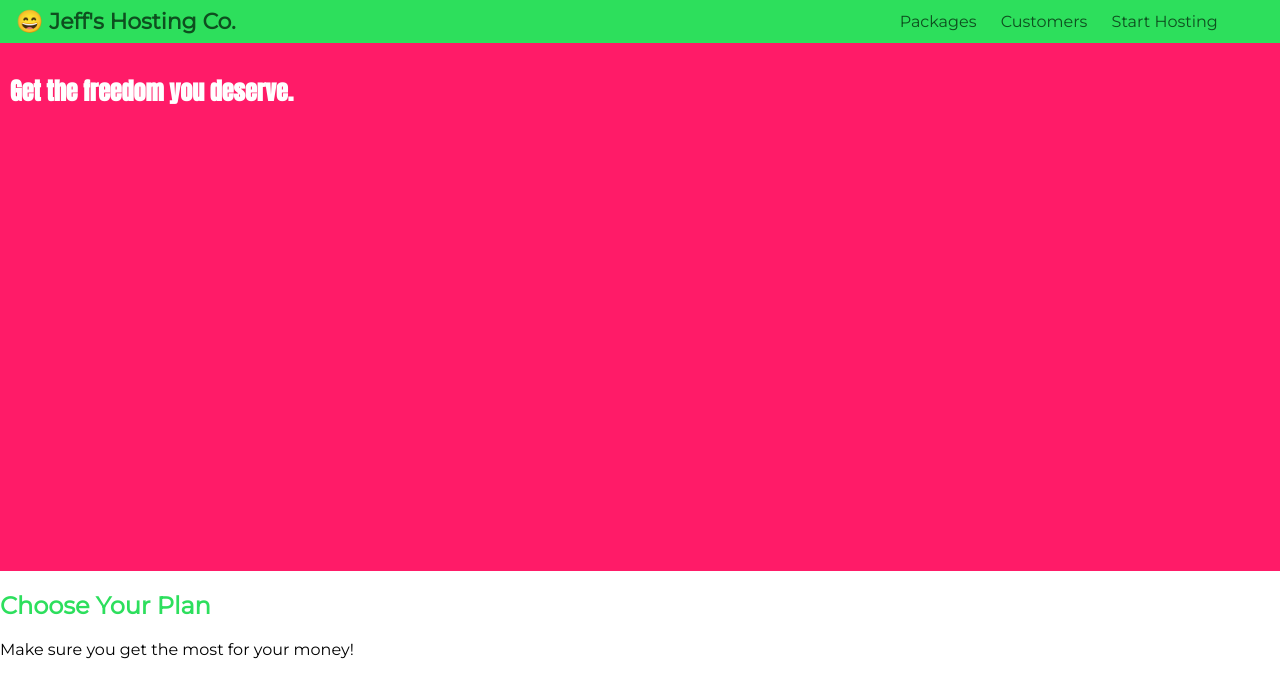
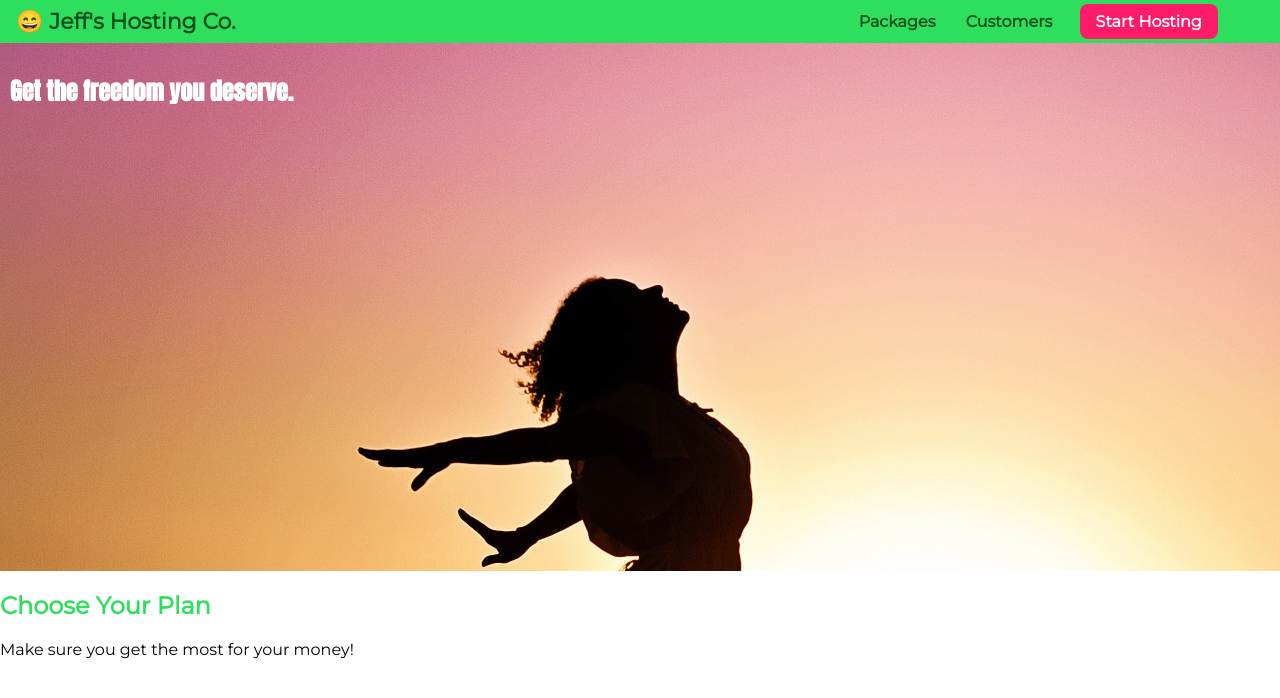
Before and after one commit to jthamill/Max, a plain HTML site: page basics-01-understanding-the-course-project-starting-code/index.html in a window 1280 px wide. Drawn offline with Linux system fonts and the light colour scheme.

Commit message:
added Image andstyled cta button

```diff
--- a/basics-01-understanding-the-course-project-starting-code/index.html
+++ b/basics-01-understanding-the-course-project-starting-code/index.html
@@ -24,7 +24,7 @@
                 <li class="main-nav__item">
                     <a href="customers/index.html">Customers</a>
                 </li>
-                <li class="main-nav__item">
+                <li class="main-nav__item main-nav__item--cta">
                     <a href="start-hosting/index.html">Start Hosting</a>
                 </li>
             </ul>
--- a/basics-01-understanding-the-course-project-starting-code/main.css
+++ b/basics-01-understanding-the-course-project-starting-code/main.css
@@ -47,15 +47,32 @@
 .main-nav__item a {
   color: #0e4f1f;
   text-decoration: none;
+  font-weight: bold;
+  padding: 3px;
 }
 
 .main-nav__item a:hover,
 .main-nav__item a:active {
   color: white;
+  border-bottom: 5px solid white;
+}
+
+.main-nav__item--cta a {
+  color: white;
+  background: #ff1b68;
+  padding: 8px 16px;
+  border-radius: 8px;
+}
+
+.main-nav__item--cta a:hover,
+.main-nav__item--cta a:active {
+  color: #ff1b68;
+  background: white;
+  border: none;
 }
 
 #product-overview {
-  background: #ff1b68;
+  background: url("freedom.jpg");
 
   /* default for width is 100%, so doesn't really need to be set to 100, just used for examplw */
   width: 100%;
```
Also changed, not shown: basics-01-understanding-the-course-project-starting-code/freedom.jpg (added).
